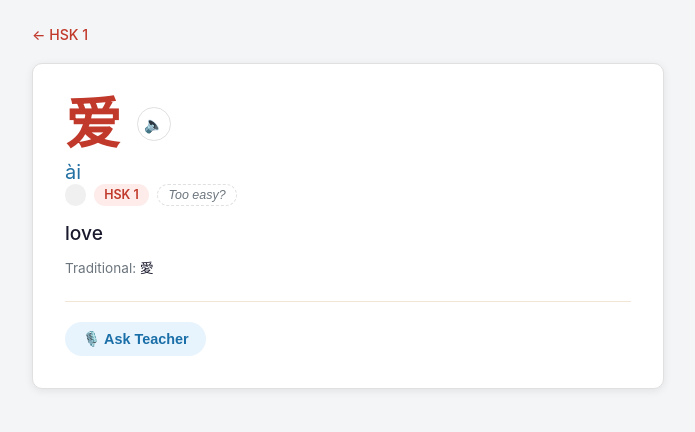
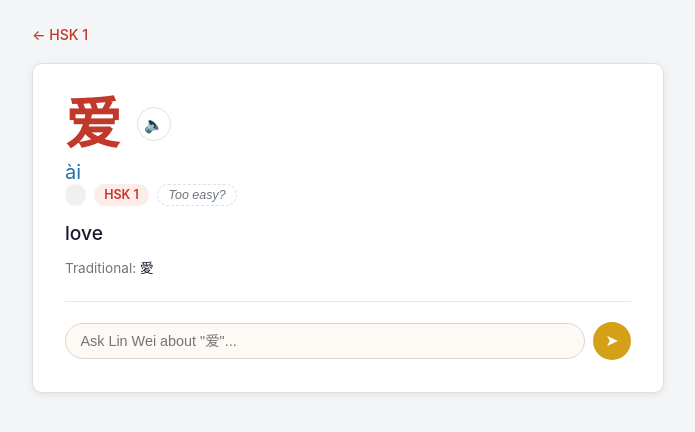
Before and after one commit to JackyKKHo/mandarin-hsk-app, a React (Vite) app: page /word/hsk1_0001 in a window 1280 px wide. Shown: the top 432 px of the page, without its empty margins (292-987 px from the left). Built offline with nearby package versions, Linux system fonts and the light colour scheme.

Commit message:
Add text input for teacher, better voice, stop audio on tab switch

```diff
--- a/api/tts.js
+++ b/api/tts.js
@@ -16,7 +16,7 @@ export default async function handler(req, res) {
         input: { text },
         voice: {
           languageCode: 'cmn-CN',
-          name: 'cmn-CN-Wavenet-A',
+          name: 'cmn-CN-Wavenet-D',
           ssmlGender: 'FEMALE',
         },
         audioConfig: {
--- /dev/null
+++ b/src/audio.ts
@@ -0,0 +1,27 @@
+let current: HTMLAudioElement | null = null
+
+export function playAudio(blob: Blob): HTMLAudioElement {
+  if (current) {
+    current.pause()
+    current.src = ''
+  }
+  const url = URL.createObjectURL(blob)
+  const audio = new Audio(url)
+  current = audio
+  audio.onended = () => URL.revokeObjectURL(url)
+  audio.onerror = () => URL.revokeObjectURL(url)
+  audio.play()
+  return audio
+}
+
+export function stopAudio() {
+  if (current) {
+    current.pause()
+    current.src = ''
+    current = null
+  }
+}
+
+document.addEventListener('visibilitychange', () => {
+  if (document.hidden) stopAudio()
+})
--- a/src/components/AudioButton.tsx
+++ b/src/components/AudioButton.tsx
@@ -1,4 +1,5 @@
 import { useState } from 'react'
+import { playAudio } from '../audio'
 
 interface Props {
   text: string
@@ -18,17 +19,9 @@ export default function AudioButton({ text, audioUrl, label }: Props) {
       const res = await fetch(src)
       if (!res.ok) throw new Error('TTS failed')
       const blob = await res.blob()
-      const url = URL.createObjectURL(blob)
-      const audio = new Audio(url)
-      audio.onended = () => {
-        setPlaying(false)
-        URL.revokeObjectURL(url)
-      }
-      audio.onerror = () => {
-        setPlaying(false)
-        URL.revokeObjectURL(url)
-      }
-      audio.play()
+      const audio = playAudio(blob)
+      audio.onended = () => setPlaying(false)
+      audio.onerror = () => setPlaying(false)
     } catch {
       setPlaying(false)
     }
--- a/src/components/TeacherButton.tsx
+++ b/src/components/TeacherButton.tsx
@@ -1,4 +1,5 @@
-import { useState } from 'react'
+import { useState, useRef } from 'react'
+import { playAudio } from '../audio'
 
 interface WordContext {
   simplified: string
@@ -13,30 +14,16 @@ interface Props {
 
 type Mode = 'idle' | 'thinking' | 'speaking'
 
-const PROMPTS = [
-  "Give me a tip for remembering this word and use it in a natural sentence.",
-  "How would a native speaker use this word in everyday conversation?",
-  "Give me a memory trick for this word and an example sentence.",
-  "What's a common mistake learners make with this word?",
-]
-
 export default function TeacherButton({ context }: Props) {
   const [mode, setMode] = useState<Mode>('idle')
   const [teacherText, setTeacherText] = useState('')
-  const [promptIndex, setPromptIndex] = useState(0)
+  const [input, setInput] = useState('')
+  const inputRef = useRef<HTMLInputElement>(null)
 
-  const modeLabel: Record<Mode, string> = {
-    idle: '🎙️ Ask Teacher',
-    thinking: '💭 Thinking...',
-    speaking: '🔊 Lin Wei is speaking...',
-  }
-
-  async function handleClick() {
-    if (mode !== 'idle') return
-
-    const message = PROMPTS[promptIndex % PROMPTS.length]
-    setPromptIndex(i => i + 1)
+  async function askTeacher(message: string) {
+    if (!message.trim()) return
     setMode('thinking')
+    setInput('')
 
     try {
       const res = await fetch('/api/teacher', {
@@ -54,11 +41,9 @@ export default function TeacherButton({ context }: Props) {
       if (contentType.includes('audio')) {
         setMode('speaking')
         const blob = await res.blob()
-        const url = URL.createObjectURL(blob)
-        const audio = new Audio(url)
-        audio.onended = () => { setMode('idle'); URL.revokeObjectURL(url) }
-        audio.onerror = () => { setMode('idle'); URL.revokeObjectURL(url) }
-        audio.play()
+        const audio = playAudio(blob)
+        audio.onended = () => setMode('idle')
+        audio.onerror = () => setMode('idle')
       } else {
         const data = await res.json()
         setTeacherText(data.text)
@@ -69,15 +54,38 @@ export default function TeacherButton({ context }: Props) {
     }
   }
 
+  function handleKeyDown(e: React.KeyboardEvent) {
+    if (e.key === 'Enter') askTeacher(input)
+  }
+
+  const placeholder = mode === 'thinking'
+    ? 'Lin Wei is thinking...'
+    : mode === 'speaking'
+    ? 'Lin Wei is speaking...'
+    : `Ask Lin Wei about "${context.simplified}"...`
+
   return (
     <div className="teacher-section">
-      <button
-        className={`teacher-btn mode-${mode}`}
-        onClick={handleClick}
-        disabled={mode !== 'idle'}
-      >
-        {modeLabel[mode]}
-      </button>
+      <div className="teacher-input-row">
+        <input
+          ref={inputRef}
+          className="teacher-input"
+          type="text"
+          value={input}
+          onChange={e => setInput(e.target.value)}
+          onKeyDown={handleKeyDown}
+          placeholder={placeholder}
+          disabled={mode !== 'idle'}
+        />
+        <button
+          className={`teacher-send-btn mode-${mode}`}
+          onClick={() => askTeacher(input || `Give me a tip for remembering "${context.simplified}" and use it in a natural sentence.`)}
+          disabled={mode !== 'idle'}
+          title="Ask teacher"
+        >
+          {mode === 'thinking' ? '💭' : mode === 'speaking' ? '🔊' : '➤'}
+        </button>
+      </div>
       {teacherText && (
         <p className="teacher-text">
           <span className="teacher-name">Lin Wei:</span> {teacherText}
--- a/src/index.css
+++ b/src/index.css
@@ -698,3 +698,38 @@ body {
   color: #b8860b;
   margin-right: 0.3rem;
 }
+
+.teacher-input-row {
+  display: flex;
+  gap: 0.5rem;
+  align-items: center;
+}
+.teacher-input {
+  flex: 1;
+  padding: 0.55rem 0.9rem;
+  border: 1.5px solid #e0d5c5;
+  border-radius: 999px;
+  font-size: 0.9rem;
+  outline: none;
+  transition: border-color 0.2s;
+  background: #fdfaf6;
+}
+.teacher-input:focus { border-color: #d4a017; }
+.teacher-input:disabled { opacity: 0.6; background: #f5f5f5; }
+.teacher-send-btn {
+  width: 38px;
+  height: 38px;
+  border-radius: 50%;
+  border: none;
+  background: #d4a017;
+  color: white;
+  font-size: 1rem;
+  cursor: pointer;
+  display: flex;
+  align-items: center;
+  justify-content: center;
+  transition: background 0.2s;
+  flex-shrink: 0;
+}
+.teacher-send-btn:hover:not(:disabled) { background: #b8860b; }
+.teacher-send-btn:disabled { opacity: 0.6; cursor: default; }
```
Also changed, not shown: api/teacher.js (+14 -9 lines).
